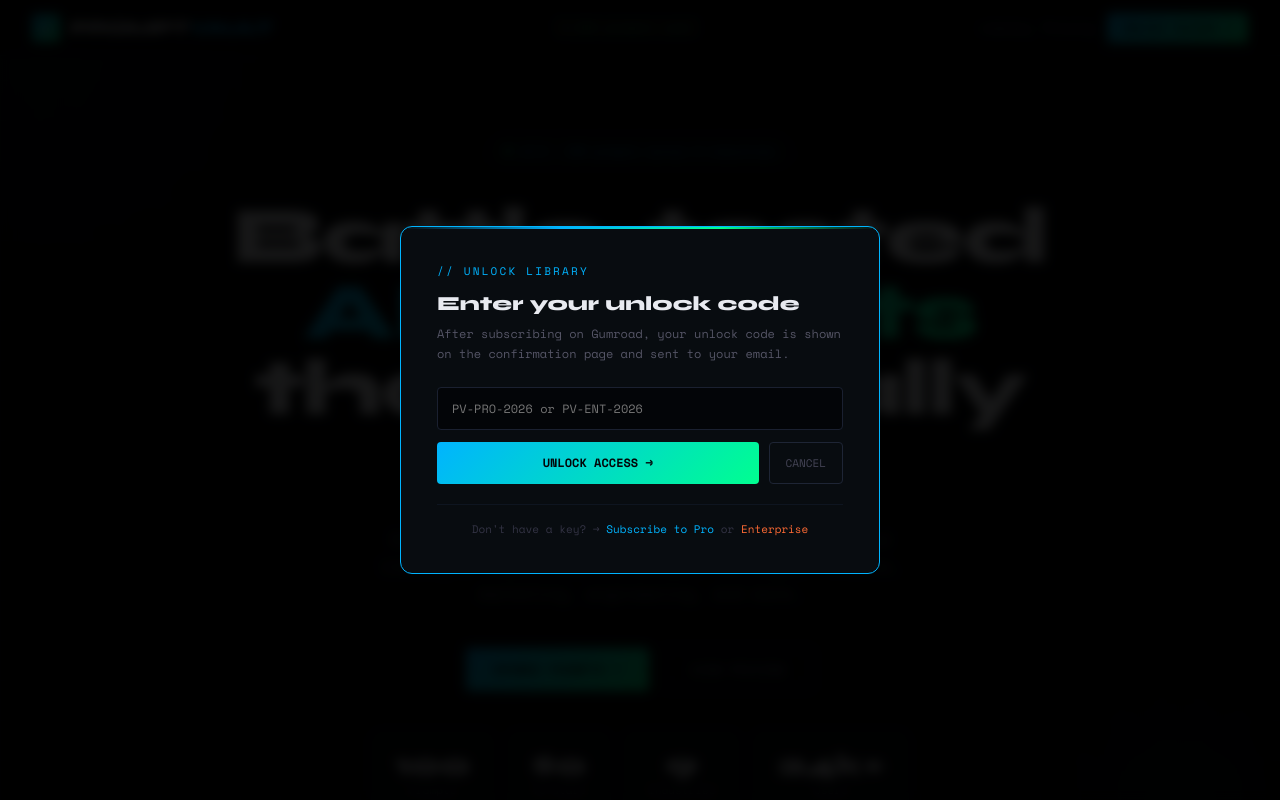
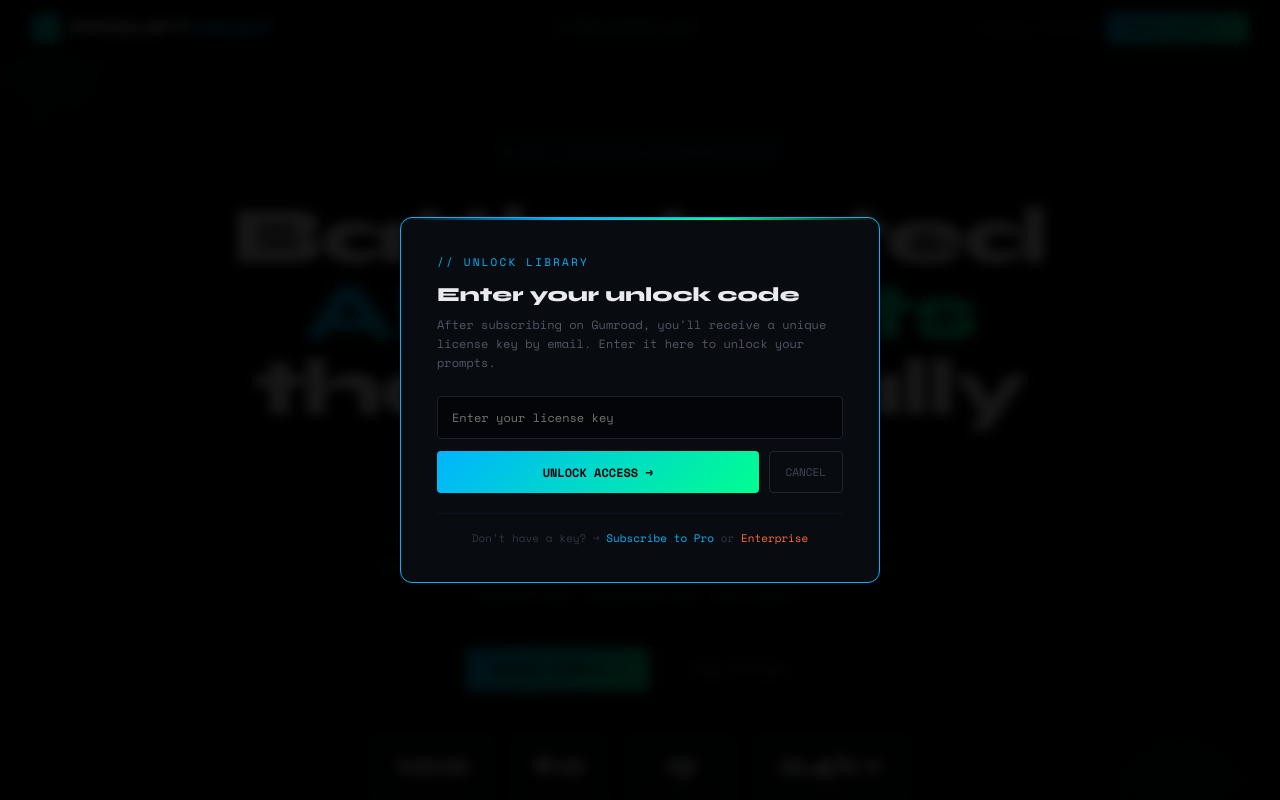
Before and after one commit to aiopentec/prompt-vault, a React (Vite) app: page / in a window 1280 px wide. Both pictures are taken after a click on the button "UNLOCK ACCESS →". Shown: the top 800 px of the page. Built offline with nearby package versions, Linux system fonts and the light colour scheme.

Commit message:
feat: update Gumroad product IDs for license key verification

```diff
--- a/src/App.jsx
+++ b/src/App.jsx
@@ -132,15 +132,20 @@
 };
 const categoryIcons = { Legal:"⚖", Research:"◎", Finance:"◈", Sales:"◆", Engineering:"⬡", Marketing:"◉", HR:"◫", Productivity:"◧", Product:"◩", All:"◌" };
 const TIER_RANK = { free:0, pro:1, enterprise:2 };
-// Secret unlock codes — set these as the content inside your Gumroad product pages
-const UNLOCK_CODES = {
-  "PV-PRO-2026": "pro",
-  "PV-ENT-2026": "enterprise",
-};
+const GUMROAD_PRODUCTS = { pro: "chzRZ6SFQGnMvtSjPmcGhw==", enterprise: "Us5Cg7acnoXQb3yXC1b0xg==" };
 
 async function verifyLicenseKey(key) {
-  const tier = UNLOCK_CODES[key.trim().toUpperCase()];
-  if (tier) return { valid: true, tier };
+  for (const [tier, productId] of Object.entries(GUMROAD_PRODUCTS)) {
+    try {
+      const res = await fetch("https://api.gumroad.com/v2/licenses/verify", {
+        method: "POST",
+        headers: { "Content-Type": "application/x-www-form-urlencoded" },
+        body: `product_id=${productId}&license_key=${encodeURIComponent(key)}`,
+      });
+      const data = await res.json();
+      if (data.success) return { valid: true, tier };
+    } catch(_) {}
+  }
   return { valid: false };
 }
 
@@ -223,9 +228,9 @@
         <div style={{ position:"absolute", top:0, left:0, right:0, height:"2px", background:"linear-gradient(90deg,transparent,#00b4ff,#00ff90,transparent)", borderRadius:"12px 12px 0 0" }} />
         <div style={{ fontSize:"11px", color:"#00b4ff", fontFamily:"'Space Mono',monospace", letterSpacing:"0.2em", marginBottom:"12px" }}>// UNLOCK LIBRARY</div>
         <div style={{ fontFamily:"'Syne',sans-serif", fontSize:"20px", fontWeight:"900", color:"#e8eaf0", marginBottom:"8px" }}>Enter your unlock code</div>
-        <div style={{ fontSize:"12px", color:"#556", marginBottom:"24px", lineHeight:1.6 }}>After subscribing on Gumroad, your unlock code is shown on the confirmation page and sent to your email.</div>
-        <input value={key} onChange={e => { setKey(e.target.value); setStatus("idle"); }} onKeyDown={e => e.key==="Enter" && handleVerify()} placeholder="PV-PRO-2026 or PV-ENT-2026" style={{ width:"100%", background:"#030508", border:`1px solid ${status==="error"?"#ff4444":"#1a2030"}`, borderRadius:"4px", padding:"12px 14px", fontFamily:"'Space Mono',monospace", fontSize:"12px", color:"#8899bb", outline:"none", boxSizing:"border-box", marginBottom:"12px" }} />
-        {status==="error" && <div style={{ fontSize:"11px", color:"#ff4444", fontFamily:"'Space Mono',monospace", marginBottom:"12px" }}>✗ Invalid code — check your Gumroad confirmation email</div>}
+        <div style={{ fontSize:"12px", color:"#556", marginBottom:"24px", lineHeight:1.6 }}>After subscribing on Gumroad, you'll receive a unique license key by email. Enter it here to unlock your prompts.</div>
+        <input value={key} onChange={e => { setKey(e.target.value); setStatus("idle"); }} onKeyDown={e => e.key==="Enter" && handleVerify()} placeholder="Enter your license key" style={{ width:"100%", background:"#030508", border:`1px solid ${status==="error"?"#ff4444":"#1a2030"}`, borderRadius:"4px", padding:"12px 14px", fontFamily:"'Space Mono',monospace", fontSize:"12px", color:"#8899bb", outline:"none", boxSizing:"border-box", marginBottom:"12px" }} />
+        {status==="error" && <div style={{ fontSize:"11px", color:"#ff4444", fontFamily:"'Space Mono',monospace", marginBottom:"12px" }}>✗ Invalid key — check your Gumroad receipt email</div>}
         <div style={{ display:"flex", gap:"10px" }}>
           <button onClick={handleVerify} disabled={status==="loading"} style={{ flex:1, background:"linear-gradient(135deg,#00b4ff,#00ff90)", border:"none", color:"#030508", padding:"12px", borderRadius:"4px", fontFamily:"'Space Mono',monospace", fontSize:"12px", fontWeight:"700", cursor:"pointer" }}>{status==="loading"?"VERIFYING...":"UNLOCK ACCESS →"}</button>
           <button onClick={onClose} style={{ padding:"12px 16px", background:"none", border:"1px solid #1e2535", color:"#445", borderRadius:"4px", fontFamily:"'Space Mono',monospace", fontSize:"11px", cursor:"pointer" }}>CANCEL</button>
```
